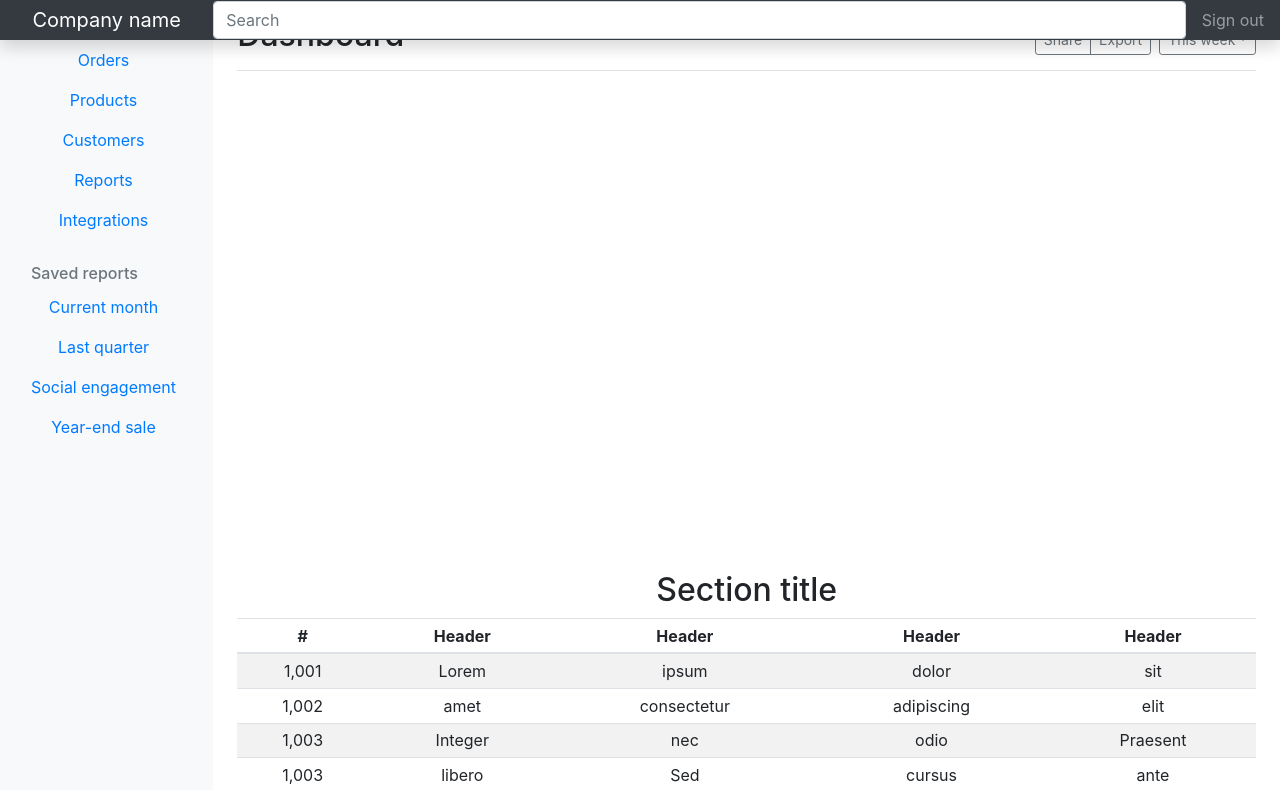
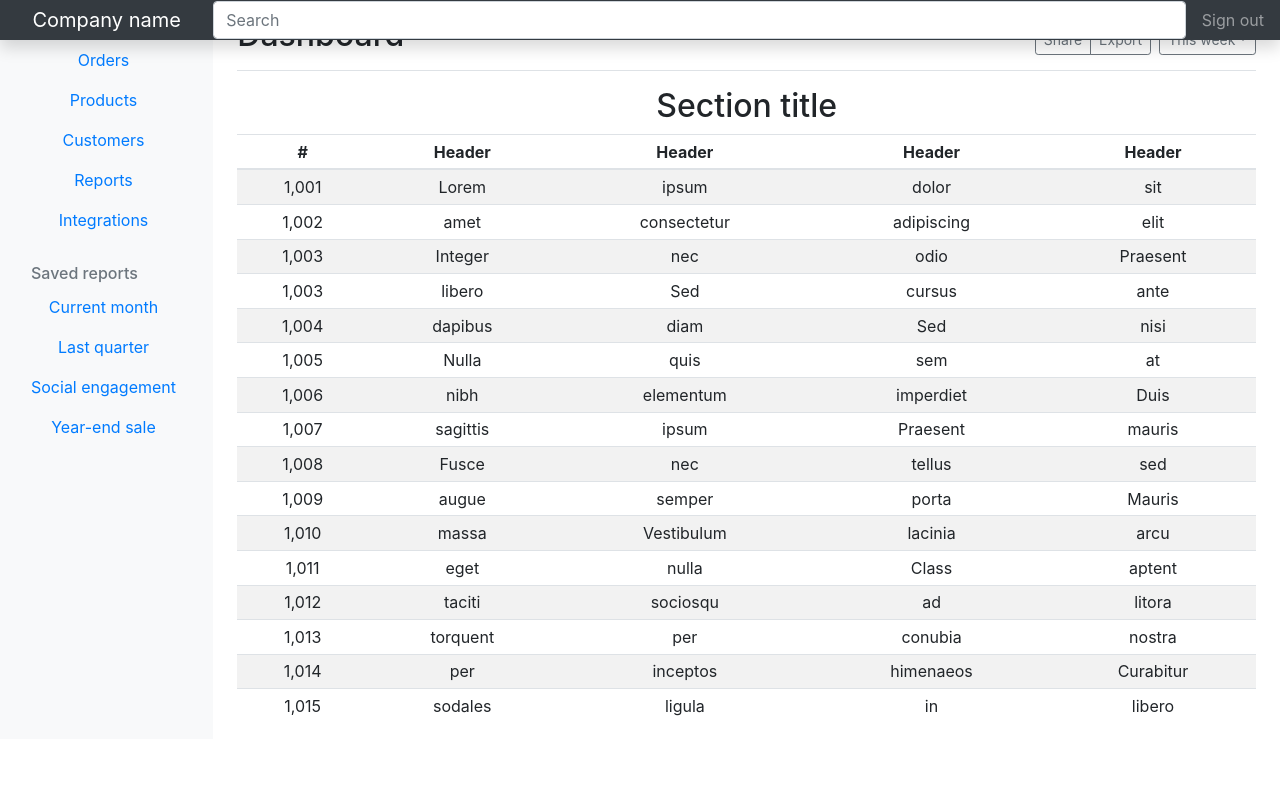
Before and after one commit to samsquire/mazzle-gui, a React (Create React App) app: page / in a window 1280 px wide. Shown: the top 790 px of the page. Built offline with nearby package versions, Linux system fonts and the light colour scheme.

Commit message:
autocommit experimenting with detections

```diff
--- a/src/App.js
+++ b/src/App.js
@@ -168,7 +168,7 @@ function App() {
             </div>
           </div>
 
-          <canvas class="my-4 w-100" id="myChart" width="900" height="380"></canvas>
+
 
           <h2>Section title</h2>
           <div class="table-responsive">
```
